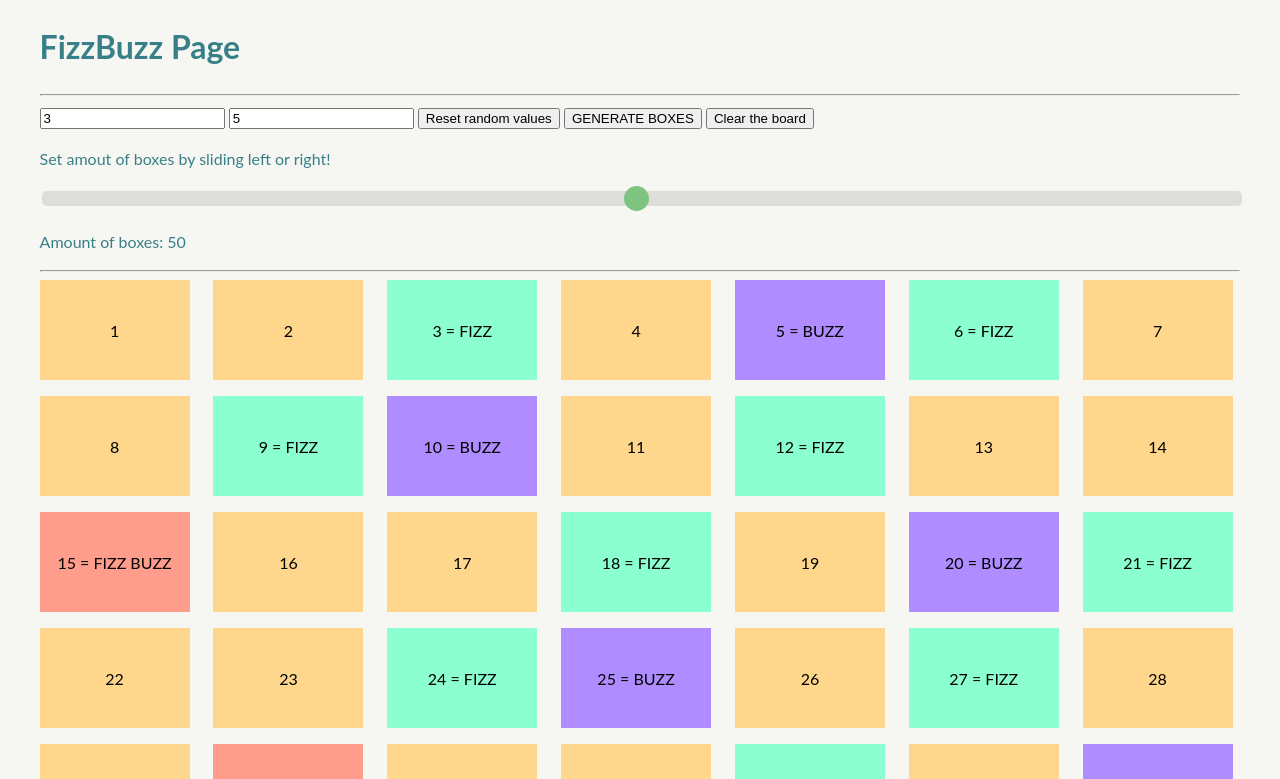
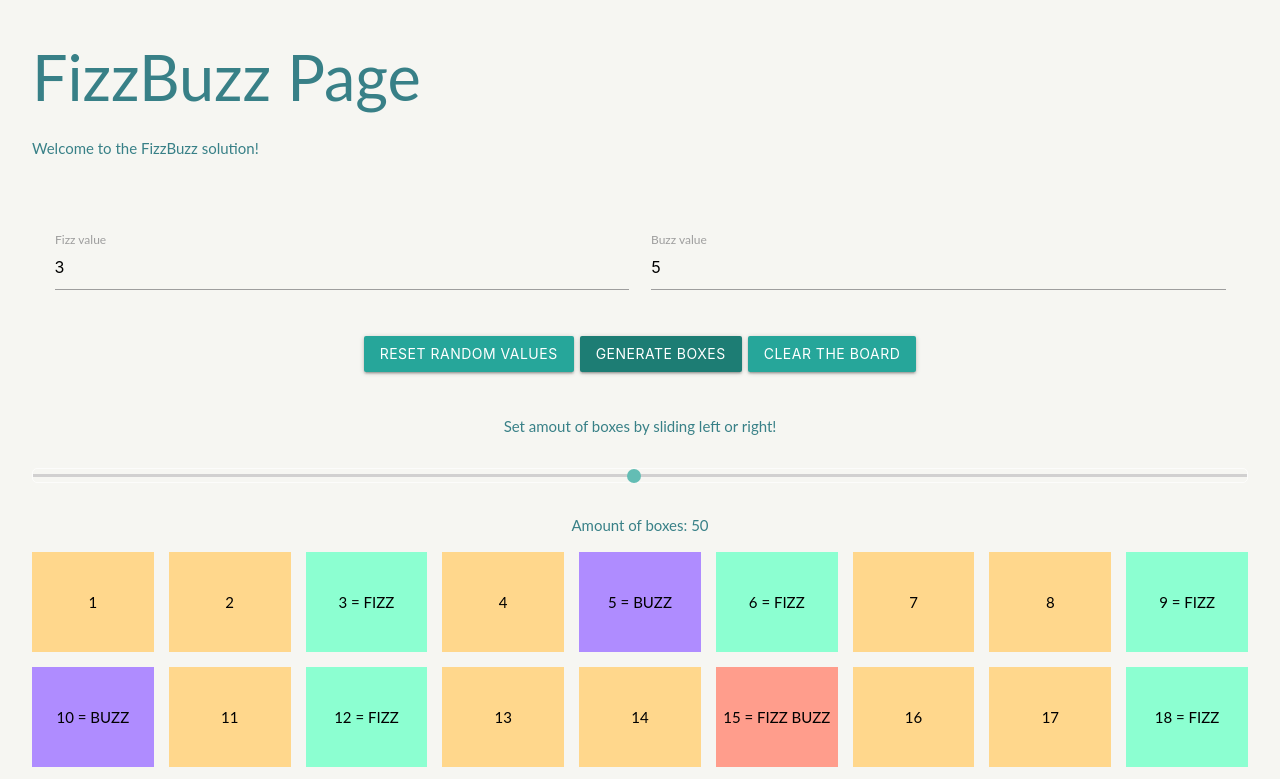
Before and after one commit to saudins/rcs_hw3, a plain HTML site: page index.html in a window 1280 px wide. Both pictures are taken after a click on the button "GENERATE BOXES". Shown: the top 779 px of the page. Drawn offline with Linux system fonts and the light colour scheme.

Commit message:
Added materializecss for styling the page

```diff
--- a/index.html
+++ b/index.html
@@ -4,6 +4,8 @@
     <meta charset="UTF-8">
     <meta name="viewport" content="width=device-width, initial-scale=1.0">
     <link rel="stylesheet" href="styles/animate.css">
+    <link rel="stylesheet" href="vendor/materialize/materialize.min.css">
+    <script src="vendor/materialize/materialize.min.js"></script>
     <link rel="stylesheet" href="styles/style.css">
     <script src="script.js" defer></script>
     <title>FizzBuzz Page</title>
@@ -11,15 +13,31 @@
 <body>
     <div class="app">
         <h1 class="animated bounce delay-2s">FizzBuzz Page</h1>
-        <hr>
+        <p>Welcome to the FizzBuzz solution! </p>
+        <br>
         <div class="input-cont">
             <div class="random-values-cont">
-                <input type="number" name="fizz-value" id="fizz-value" value="3" min="1">
-                <input type="number" name="buzz-value" id="buzz-value" value="5" min="1">
-                <button id="random-btn-clear">Reset random values</button>
-                <button id="default-btn">GENERATE BOXES</button>
-                <button id="delete-btn">Clear the board</button>
+                <div class="row">
+                    <form class="col s12">
+                        <div class="input-field col s6">
+                            <input type="number" name="fizz-value" id="fizz-value" value="3" min="1">
+                            <label for="fizz-value">Fizz value</label>
+                        </div>
+                        <div class="input-field col s6">
+                            <input type="number" name="buzz-value" id="buzz-value" value="5" min="1">
+                            <label for="fizz-value">Buzz value</label>
+                        </div>
+                    </form>
+                </div>
+                <!-- <input type="number" name="fizz-value" id="fizz-value" value="3" min="1">
+                <input type="number" name="buzz-value" id="buzz-value" value="5" min="1">  -->
+                <div class="button-cont">
+                    <button id="random-btn-clear" class="waves-effect waves-light btn">Reset random values</button>
+                    <button id="default-btn" class="waves-effect waves-light btn">GENERATE BOXES</button>
+                    <button id="delete-btn" class="waves-effect waves-light btn">Clear the board</button>
+                </div>
             </div>
+            <br>
             <div class="slider-cont">
                 <p>Set amout of boxes by sliding left or right!</p>
                 <input type="range" min="1" max="100" value="50" class="slider" id="my-range">
@@ -29,13 +47,14 @@
 
             </div>
         </div>
-        <hr>
+
         <main>
             <div class="boxes-cont">
 
             </div>
         </main>
-        <footer>&copy 2020</footer>
+        <br>
+        <footer>&copy 2020 Janis Saudins</footer>
     </div>
 </body>
 </html>
--- a/script.js
+++ b/script.js
@@ -14,7 +14,6 @@ output.innerText = slider.value; // Display the default slider value
 slider.oninput = function() {
   output.innerText = this.value;
 }
-
 
 console.log(resultsCont);
 console.log(slider.value);
--- a/styles/style.css
+++ b/styles/style.css
@@ -17,6 +17,21 @@
     margin-top: 20px;
     width: 95%;
 }
+
+.input-cont {
+    margin-top: 30px;
+}
+
+.button-cont {
+    display: flex;
+    flex-direction: row;
+    justify-content: center;
+}
+
+.button-cont button {
+    margin: 3px;
+}
+
 .boxes-cont {
     display: grid;
     grid-template-columns: repeat(auto-fill, minmax(150px, 1fr)); /* see notes below */
@@ -25,10 +40,11 @@
 }
 
 .box {
-    width:150px;
+    width:100%;
     height:100px;
     border: solid 2px none;
 }
+
 .box-fizz-buzz {
     background-color: #ff9d8c;
 
@@ -58,7 +74,7 @@
     transition: opacity .2s;
   }
 
-  .slider::-webkit-slider-thumb {
+.slider::-webkit-slider-thumb {
     -webkit-appearance: none;
     appearance: none;
     width: 25px;
@@ -68,7 +84,7 @@
     cursor: pointer;
   }
 
-  .slider::-moz-range-thumb {
+.slider::-moz-range-thumb {
     width: 25px;
     height: 25px;
     border-radius: 50%;
@@ -76,11 +92,16 @@
     cursor: pointer;
   }
 
-  .boxes-cont div {
+.slider-cont p {
+    text-align: center;
+}
+
+.boxes-cont div {
       display: flex;
       flex-direction: column;
       justify-content: center;
   }
+
 .boxes-cont div p {
     text-align: center;
 }
@@ -88,3 +109,26 @@
 footer {
     text-align: center;
 }
+
+@media (min-width: 576px) {
+    .boxes-cont {
+        grid-template-columns: repeat(auto-fill, minmax(100px, 1fr));
+    }
+    .box {
+        width:100%;
+        height:100px;
+        border: solid 2px none;
+    }
+}
+
+@media (min-width: 992px) {
+    .boxes-cont {
+        grid-template-columns: repeat(auto-fill, minmax(120px, 1fr));
+    }
+
+    .box {
+        width:100%;
+        height:100px;
+        border: solid 2px none;
+    }
+}
```
Also changed, not shown: vendor/materialize/materialize.min.css (added), vendor/materialize/materialize.min.js (added).
